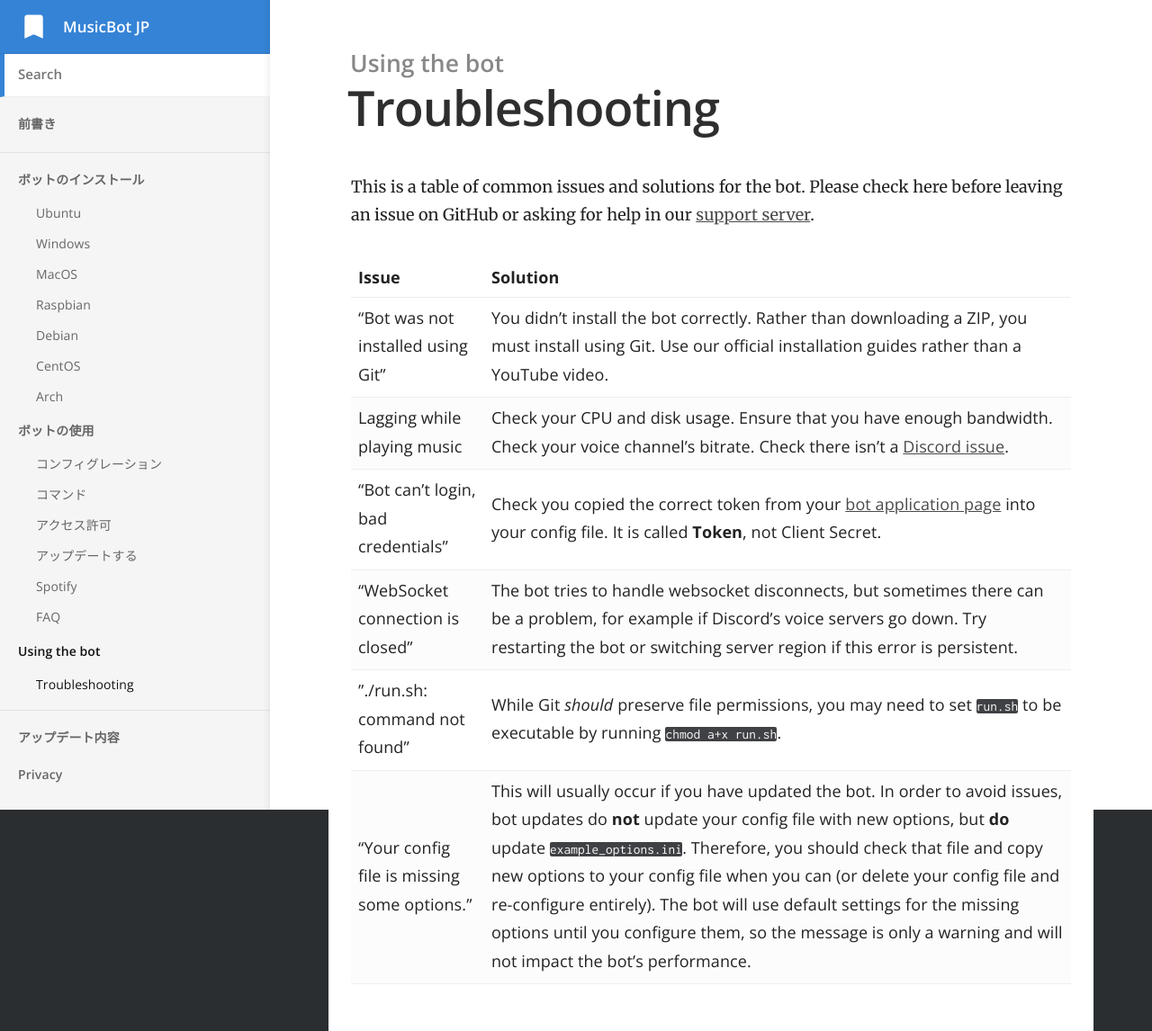
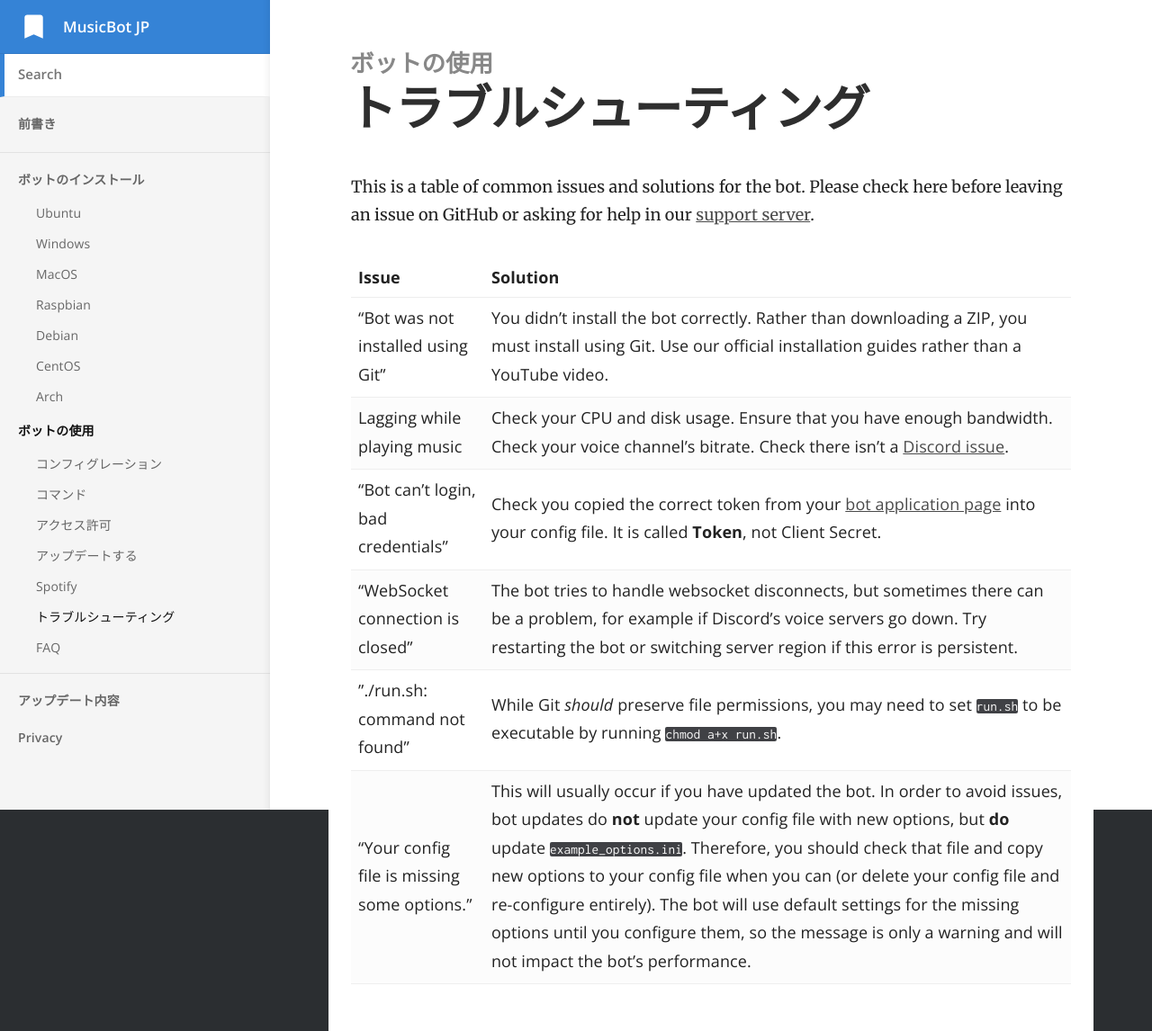
Before and after one commit to ritokun/MusicBot-1, a Jekyll site: the page built from _docs/using/troubleshooting.md, in a window 1280 px wide. Shown: the whole page at 90% size. Built offline with Jekyll 4.4.1, drawn with Linux system fonts in a browser that asks for light colours.

Commit message:
Update troubleshooting.md

```diff
--- a/_docs/using/troubleshooting.md
+++ b/_docs/using/troubleshooting.md
@@ -1,10 +1,10 @@
 ---
-title: Troubleshooting
-category: Using the bot
+title: トラブルシューティング
+category: ボットの使用
 order: 6
 ---
 
-This is a table of common issues and solutions for the bot. Please check here before leaving an issue on GitHub or asking for help in our [support server](https://discord.gg/bots).
+This is a table of common issues and solutions for the bot. Please check here before leaving an issue on GitHub or asking for help in our [support server](https://discord.gg/DuN7jvh).
 
 Issue | Solution
 --- | ---
```
